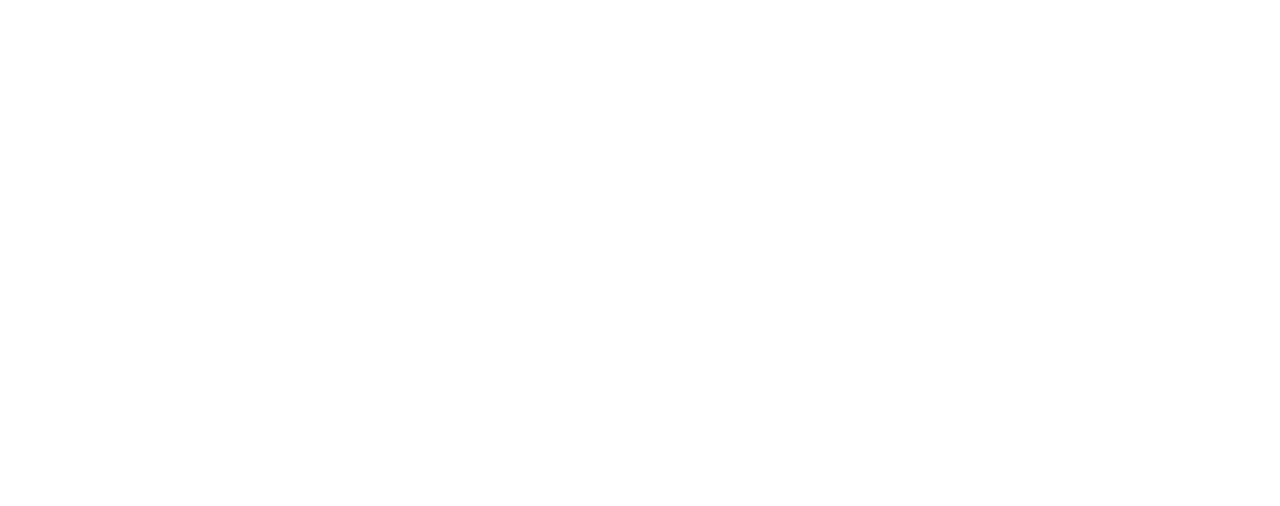
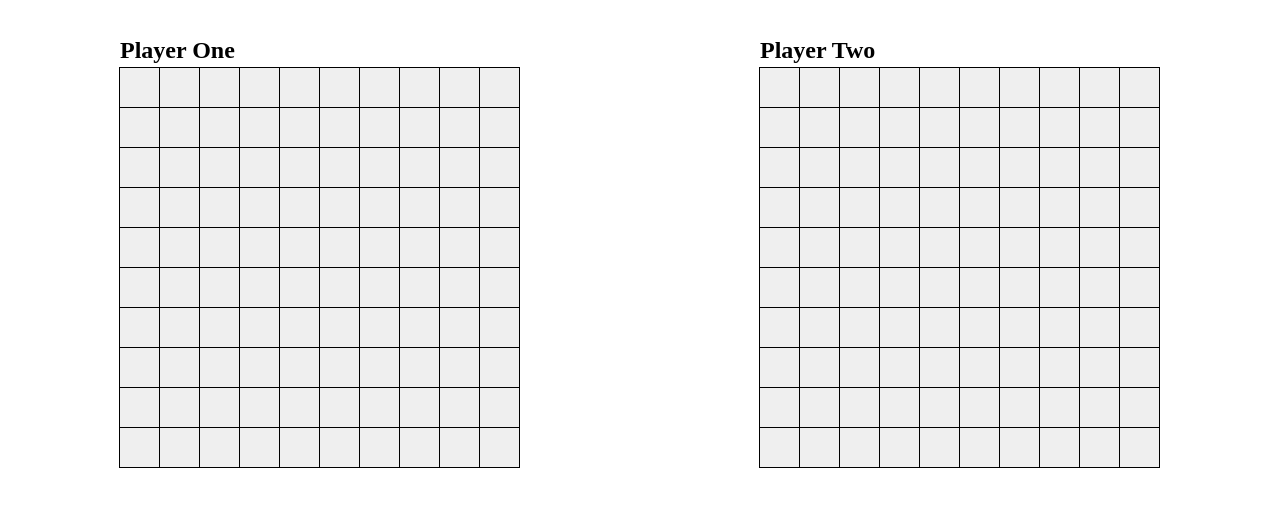
Before and after one commit to vicpues/battleship, a website built with webpack: page src/template.html in a window 1280 px wide. Built offline with nearby package versions, Linux system fonts and the light colour scheme.

Commit message:
feat: Create and display players

```diff
--- /dev/null
+++ b/src/game.js
@@ -0,0 +1,46 @@
+// Data objects
+import Gameboard from "./model/gameboard";
+import Player from "./model/player";
+
+// Components
+import Board from "./components/board";
+
+const boardSize = 10;
+
+export default function startGame() {
+    const dom = cacheDom();
+
+    const players = createPlayers({
+        boardWidth: boardSize,
+        boardHeight: boardSize,
+        player1type: Player.types.HUMAN,
+        player2type: Player.types.COMPUTER,
+    });
+
+    renderBoards(dom, players);
+}
+
+function cacheDom() {
+    const game = document.querySelector("#game");
+    const players = [
+        game.querySelector(".player.one"),
+        game.querySelector(".player.two"),
+    ];
+    return { game, players };
+}
+
+function createPlayers({ boardWidth, boardHeight, player1type, player2type }) {
+    return [
+        new Player(player1type, new Gameboard(boardWidth, boardHeight)),
+        new Player(player2type, new Gameboard(boardWidth, boardHeight)),
+    ];
+}
+
+function renderBoards(dom, players) {
+    for (let i = 0; i < players.length; i++) {
+        const player = players[i];
+        const board = new Board(player.board.width, player.board.height);
+        dom.players[i].appendChild(board.render());
+        dom.players[i].board = board;
+    }
+}
--- a/src/index.js
+++ b/src/index.js
@@ -1 +1,4 @@
 import "./styles/main.css";
+import startGame from "./game";
+
+startGame();
--- /dev/null
+++ b/src/styles/components/player.css
@@ -0,0 +1,3 @@
+.player {
+  display: inline;
+}
--- a/src/styles/general.css
+++ b/src/styles/general.css
@@ -1 +1,7 @@
 /* General, page-wide styles */
+
+#game {
+  display: flex;
+  justify-content: space-around;
+  margin-top: 2rem;
+}
--- a/src/styles/main.css
+++ b/src/styles/main.css
@@ -3,3 +3,4 @@
 @import "./reset.css";
 @import "./general.css";
 @import "./components/board";
+@import "./components/player";
--- a/src/template.html
+++ b/src/template.html
@@ -5,5 +5,14 @@
     <meta name="viewport" content="width=device-width, initial-scale=1.0" />
     <title>Document</title>
   </head>
-  <body></body>
+  <body>
+    <main id="game">
+      <section class="player one">
+        <h2 class="name">Player One</h2>
+      </section>
+      <section class="player two">
+        <h2 class="name">Player Two</h2>
+      </section>
+    </main>
+  </body>
 </html>
```
